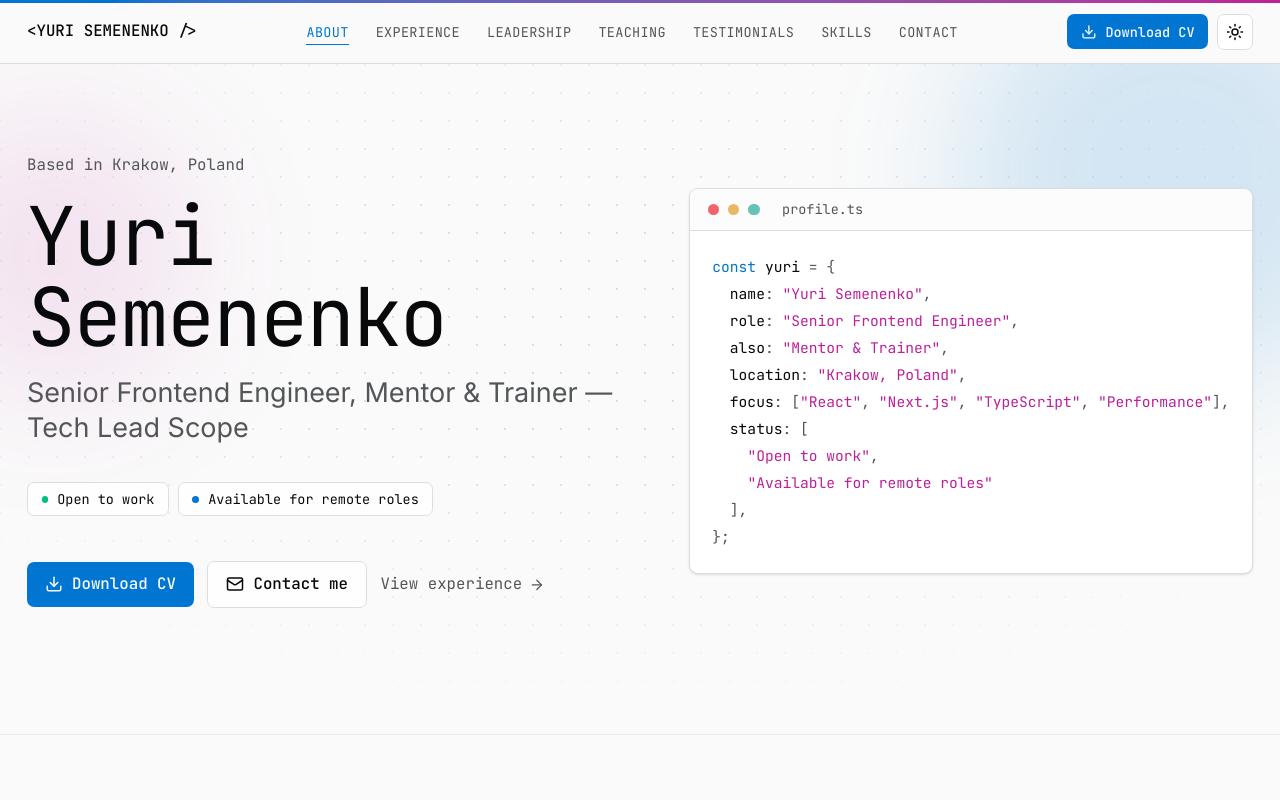
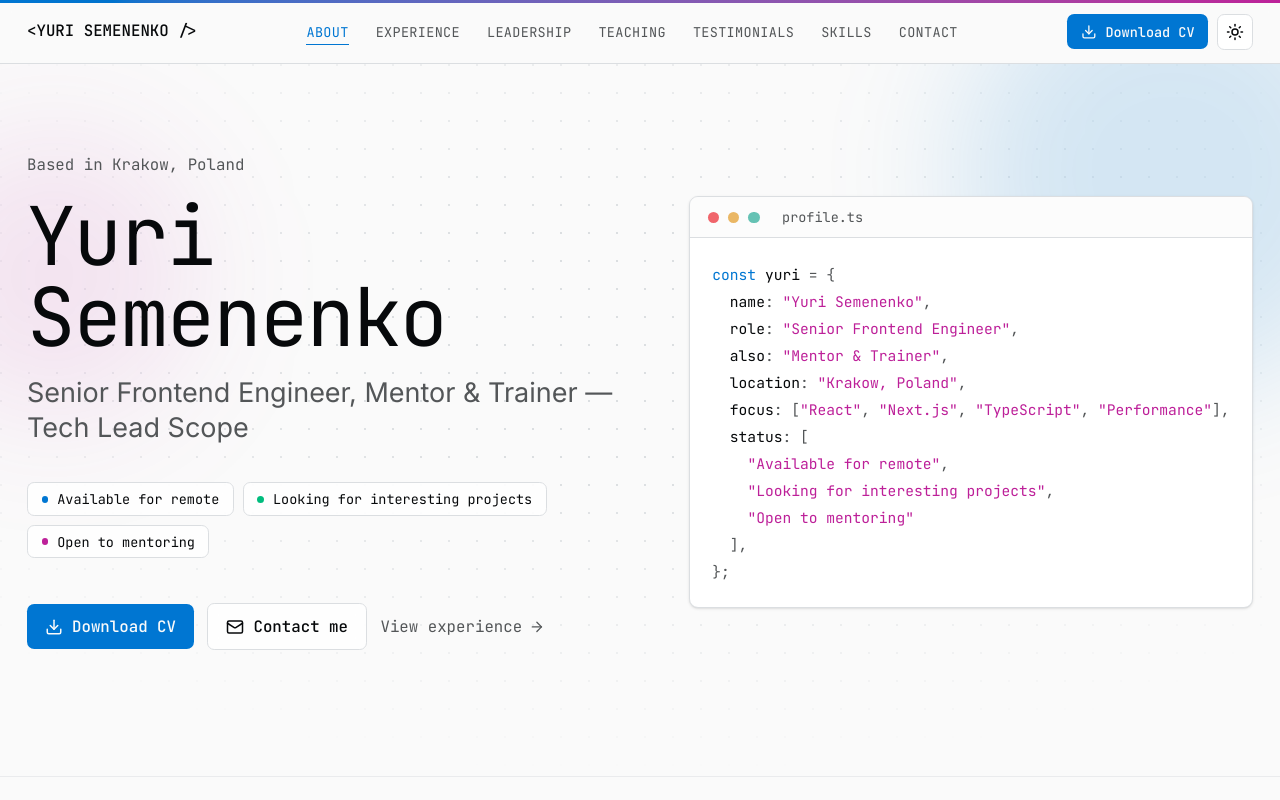
Before and after one commit to yuri-semenenko/personal-site, a Next.js app: page / in a window 1280 px wide. Shown: the top 800 px of the page. Built offline with nearby package versions, Linux system fonts and the light colour scheme.

Commit message:
Add StatusKey catalog and enabled-flag model for profile statuses
Replaces the ad-hoc BadgeModel array with a typed STATUS_CATALOG
(11 keys) and StatusEntry { key; enabled } in ProfileModel. Toggling
a status is now a one-line change in profile.ts with no label/variant
duplication.

```diff
--- a/src/app/opengraph-image.tsx
+++ b/src/app/opengraph-image.tsx
@@ -1,5 +1,6 @@
 import { ImageResponse } from "next/og";
 import { getContent } from "@/content";
+import { STATUS_CATALOG } from "@/content/statuses";
 
 export const alt = "Yuri Semenenko — Senior Frontend Engineer";
 export const size = { width: 1200, height: 630 };
@@ -117,9 +118,13 @@ export default async function OpengraphImage() {
         }}
       >
         <div style={{ display: "flex", gap: 16 }}>
-          {profile.statuses.map((status) => (
+          {profile.statuses
+            .filter((s) => s.enabled)
+            .map((s) => {
+              const { label, variant } = STATUS_CATALOG[s.key];
+              return (
                 <span
-              key={status.label}
+                  key={s.key}
                   style={{
                     display: "flex",
                     alignItems: "center",
@@ -139,13 +144,14 @@ export default async function OpengraphImage() {
                       height: 8,
                       borderRadius: "50%",
                       background:
-                    status.variant === "success" ? "#10b981" : status.variant === "secondary" ? "#c084fc" : "#4c84ff",
+                        variant === "success" ? "#10b981" : variant === "secondary" ? "#c084fc" : "#4c84ff",
                       display: "flex",
                     }}
                   />
-              {status.label}
+                  {label}
                 </span>
-          ))}
+              );
+            })}
         </div>
         <span
           style={{
--- a/src/components/hero.tsx
+++ b/src/components/hero.tsx
@@ -5,6 +5,7 @@ import { ArrowRight, Download, Mail } from "lucide-react";
 import { useReducedMotion } from "motion/react";
 import { cn } from "@/lib/utils";
 import { HeroCodeCard } from "@/components/hero-code-card";
+import { STATUS_CATALOG } from "@/content/statuses";
 import type { ContactItemModel, ProfileModel } from "@/content/types";
 
 const statusDotVariants: Record<string, string> = {
@@ -72,13 +73,13 @@ export function Hero({ profile, emailContact }: Props) {
     >
       <div
         aria-hidden
-        className="pointer-events-none absolute inset-0 [mask-image:radial-gradient(ellipse_70%_60%_at_50%_40%,#000_30%,transparent_100%)] motion-safe:transition-transform motion-safe:duration-300 motion-safe:ease-out"
+        className="pointer-events-none absolute inset-0 mask-[radial-gradient(ellipse_70%_60%_at_50%_40%,#000_30%,transparent_100%)] motion-safe:transition-transform motion-safe:duration-300 motion-safe:ease-out"
         style={{
           transform: "translate3d(calc(var(--mx, 0) * -8px), calc(var(--my, 0) * -8px), 0)",
           willChange: "transform",
         }}
       >
-        <div className="absolute inset-0 bg-[radial-gradient(circle_at_1px_1px,var(--border)_1px,transparent_0)] [background-size:28px_28px]" />
+        <div className="absolute inset-0 bg-[radial-gradient(circle_at_1px_1px,var(--border)_1px,transparent_0)] bg-size-[28px_28px]" />
       </div>
 
       <div
@@ -127,18 +128,23 @@ export function Hero({ profile, emailContact }: Props) {
             <p className="mt-4 max-w-xl text-xl text-muted-foreground sm:text-2xl">{profile.headline}</p>
 
             <div className="mt-8 flex flex-wrap gap-2">
-              {profile.statuses.map((status) => (
+              {profile.statuses
+                .filter((s) => s.enabled)
+                .map((s) => {
+                  const { label, variant } = STATUS_CATALOG[s.key];
+                  return (
                     <span
-                  key={status.label}
+                      key={s.key}
                       className="inline-flex items-center gap-2 rounded-md border border-border bg-card/80 px-3 py-1.5 font-mono text-xs text-foreground backdrop-blur-sm"
                     >
                       <span
                         aria-hidden
-                    className={cn("h-1.5 w-1.5 rounded-full", statusDotVariants[status.variant ?? "default"])}
+                        className={cn("h-1.5 w-1.5 rounded-full", statusDotVariants[variant])}
                       />
-                  {status.label}
+                      {label}
                     </span>
-              ))}
+                  );
+                })}
             </div>
 
             <div className="mt-10 flex flex-wrap items-center gap-3">
@@ -180,7 +186,7 @@ export function Hero({ profile, emailContact }: Props) {
             also="Mentor & Trainer"
             location="Krakow, Poland"
             focus={["React", "Next.js", "TypeScript", "Performance"]}
-            statuses={profile.statuses.map((status) => status.label)}
+            statuses={profile.statuses.filter((s) => s.enabled).map((s) => STATUS_CATALOG[s.key].label)}
           />
         </div>
       </div>
--- a/src/content/en/profile.ts
+++ b/src/content/en/profile.ts
@@ -7,8 +7,17 @@ export const profile: ProfileModel = {
   summary:
     "I help teams modernise frontend platforms, raise engineering quality, and ship scalable React applications. Fourteen years across FinTech, SaaS, CMS, and enterprise products — combining hands-on engineering with technical leadership, mentoring, and frontend education.",
   statuses: [
-    { label: "Open to work", variant: "success" },
-    { label: "Available for remote roles", variant: "primary" },
+    { key: "open-to-work", enabled: false },
+    { key: "available-remote", enabled: true },
+    { key: "open-to-projects", enabled: true },
+    { key: "open-to-offers", enabled: false },
+    { key: "not-looking", enabled: false },
+    { key: "available-hybrid", enabled: false },
+    { key: "available-onsite", enabled: false },
+    { key: "consulting", enabled: false },
+    { key: "freelance", enabled: false },
+    { key: "mentoring", enabled: true },
+    { key: "relocatable", enabled: false },
   ],
   highlights: [
     "14+ years building production React platforms",
--- /dev/null
+++ b/src/content/statuses.ts
@@ -0,0 +1,15 @@
+import type { BadgeVariant, StatusKey } from "./types";
+
+export const STATUS_CATALOG: Record<StatusKey, { label: string; variant: BadgeVariant }> = {
+  "open-to-work": { label: "Open to work", variant: "success" },
+  "open-to-projects": { label: "Looking for interesting projects", variant: "success" },
+  "open-to-offers": { label: "Open to offers", variant: "primary" },
+  "not-looking": { label: "Not looking for work", variant: "muted" },
+  "available-remote": { label: "Available for remote", variant: "primary" },
+  "available-hybrid": { label: "Available for hybrid", variant: "primary" },
+  "available-onsite": { label: "Available for on-site", variant: "secondary" },
+  consulting: { label: "Available for consulting", variant: "secondary" },
+  freelance: { label: "Available for freelance / contract", variant: "secondary" },
+  mentoring: { label: "Open to mentoring", variant: "secondary" },
+  relocatable: { label: "Open to relocation", variant: "secondary" },
+};
--- a/src/content/types.ts
+++ b/src/content/types.ts
@@ -1,4 +1,25 @@
 export type Locale = "en" | "ru" | "pl" | "by";
+
+export type BadgeVariant = "default" | "primary" | "secondary" | "success" | "muted";
+
+// Phase 2: move STATUS_CATALOG labels to locale-specific files when next-intl lands.
+export type StatusKey =
+  | "open-to-work"
+  | "open-to-projects"
+  | "open-to-offers"
+  | "not-looking"
+  | "available-remote"
+  | "available-hybrid"
+  | "available-onsite"
+  | "consulting"
+  | "freelance"
+  | "mentoring"
+  | "relocatable";
+
+export interface StatusEntry {
+  key: StatusKey;
+  enabled: boolean;
+}
 
 export type Theme = "light" | "dark" | "system";
 
@@ -20,7 +41,7 @@ export interface SeoModel {
 
 export interface BadgeModel {
   label: string;
-  variant?: "default" | "primary" | "secondary" | "success" | "muted";
+  variant?: BadgeVariant;
 }
 
 export interface LinkModel {
@@ -35,7 +56,7 @@ export interface ProfileModel {
   headline: string;
   location: string;
   summary: string;
-  statuses: BadgeModel[];
+  statuses: StatusEntry[];
   highlights: string[];
   cv: {
     label: string;
```
Lines whose indentation alone changed are shown as unchanged.
